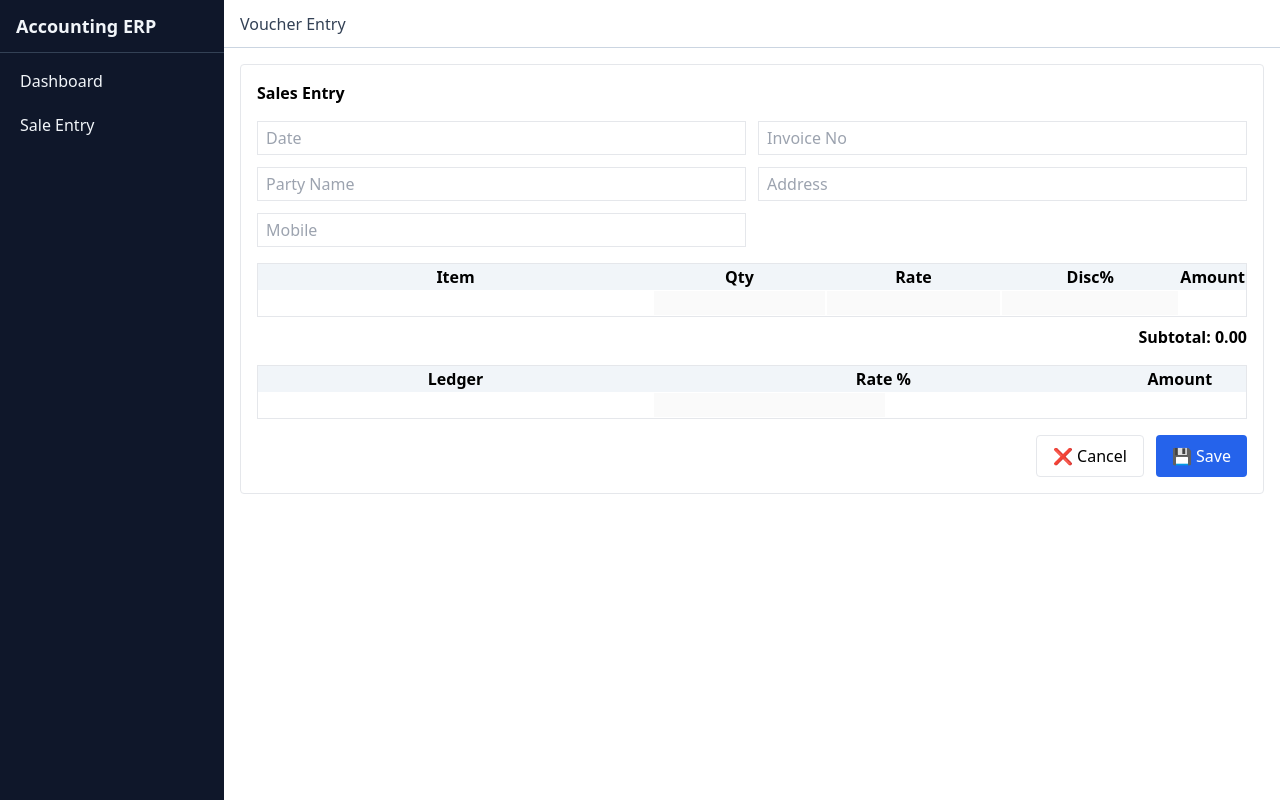
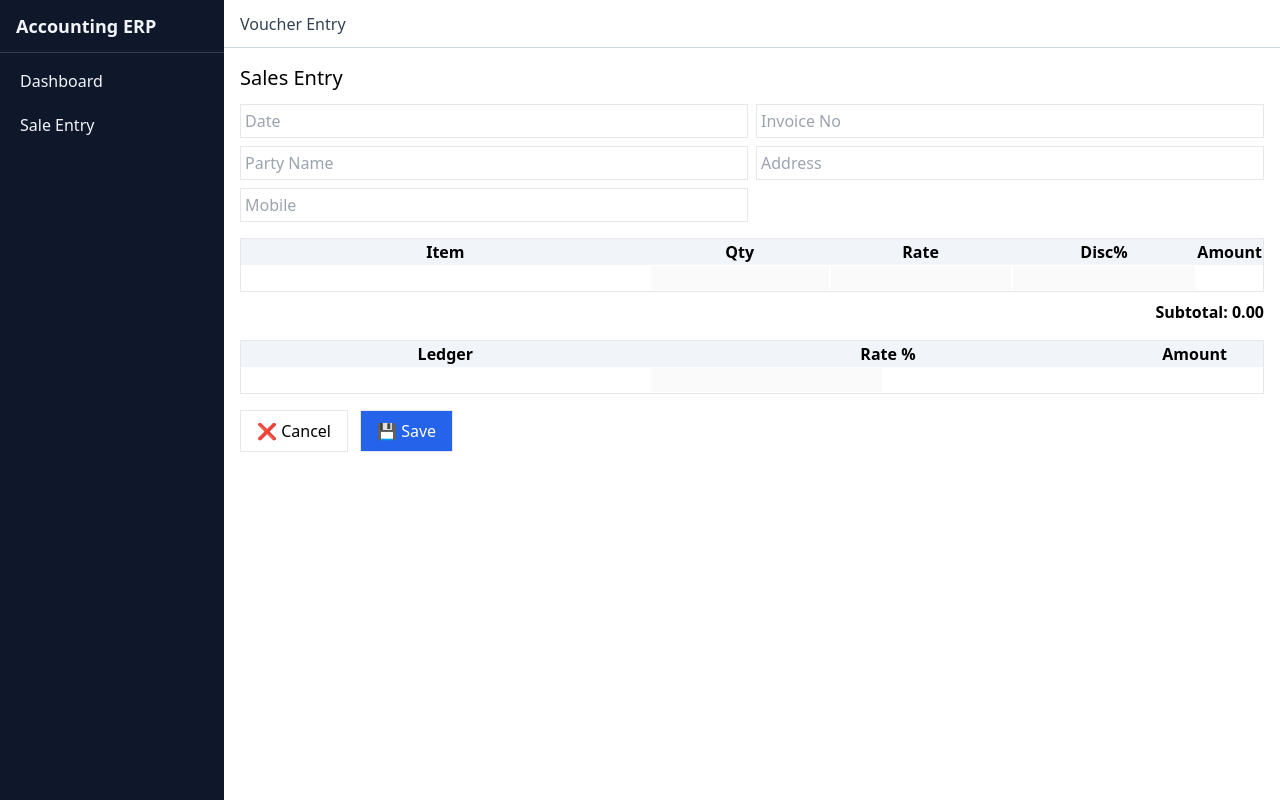
Before and after one commit to djkrishnachauhan/Accounting-Web, a React (Vite) app: page / in a window 1280 px wide. Both pictures are taken after a click on the button "Sale". Built offline with nearby package versions, Linux system fonts and the light colour scheme.

Commit message:
Update SaleEntry.jsx

```diff
--- a/src/components/SaleEntry.jsx
+++ b/src/components/SaleEntry.jsx
@@ -5,24 +5,24 @@ import SaleLedgerGrid from "./SaleLedgerGrid";
 export default function SaleEntry() {
   const refs = useRef([]);
 
-  const focusNext = (i) => refs.current[i + 1]?.focus();
+  const next = (i) => refs.current[i + 1]?.focus();
 
   return (
-    <div className="max-w-6xl mx-auto bg-white p-4 border rounded">
-      <h3 className="font-semibold mb-4">Sales Entry</h3>
+    <div>
+      <h2 className="text-xl mb-3">Sales Entry</h2>
 
-      <div className="grid grid-cols-2 gap-3 mb-4">
+      <div className="grid grid-cols-2 gap-2 mb-4">
         {["Date", "Invoice No", "Party Name", "Address", "Mobile"].map(
-          (lbl, i) => (
+          (p, i) => (
             <input
-              key={i}
+              key={p}
               ref={(el) => (refs.current[i] = el)}
-              placeholder={lbl}
-              className="border px-2 py-1"
+              placeholder={p}
+              className="border p-1"
               onKeyDown={(e) => {
                 if (e.key === "Enter") {
                   e.preventDefault();
-                  focusNext(i);
+                  next(i);
                 }
               }}
             />
@@ -33,9 +33,9 @@ export default function SaleEntry() {
       <SaleItemsGrid />
       <SaleLedgerGrid />
 
-      <div className="flex justify-end gap-3 mt-4">
-        <button className="px-4 py-2 border rounded">❌ Cancel</button>
-        <button className="px-4 py-2 bg-blue-600 text-white rounded">
+      <div className="flex gap-3 mt-4">
+        <button className="border px-4 py-2">❌ Cancel</button>
+        <button className="border px-4 py-2 bg-blue-600 text-white">
           💾 Save
         </button>
       </div>
```
